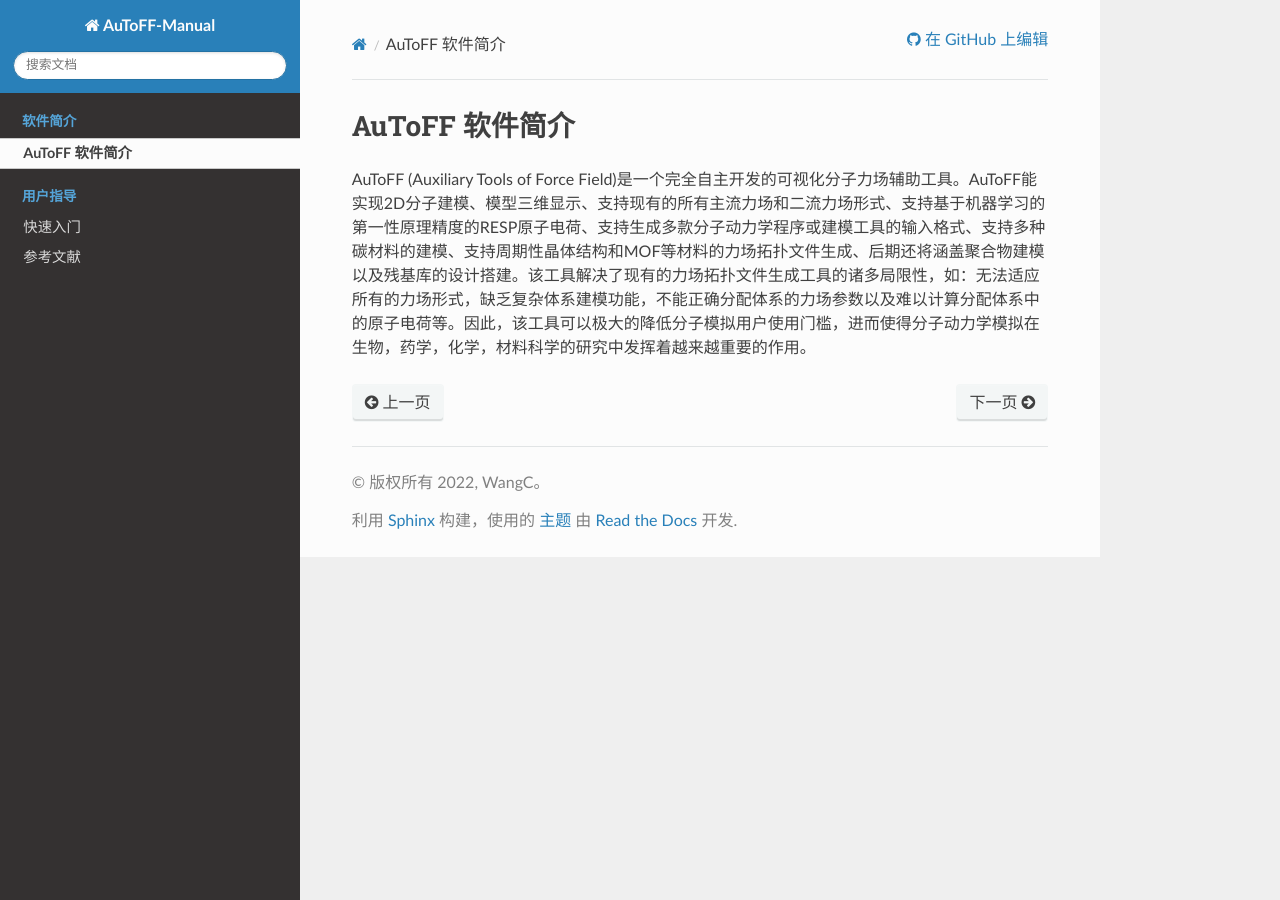
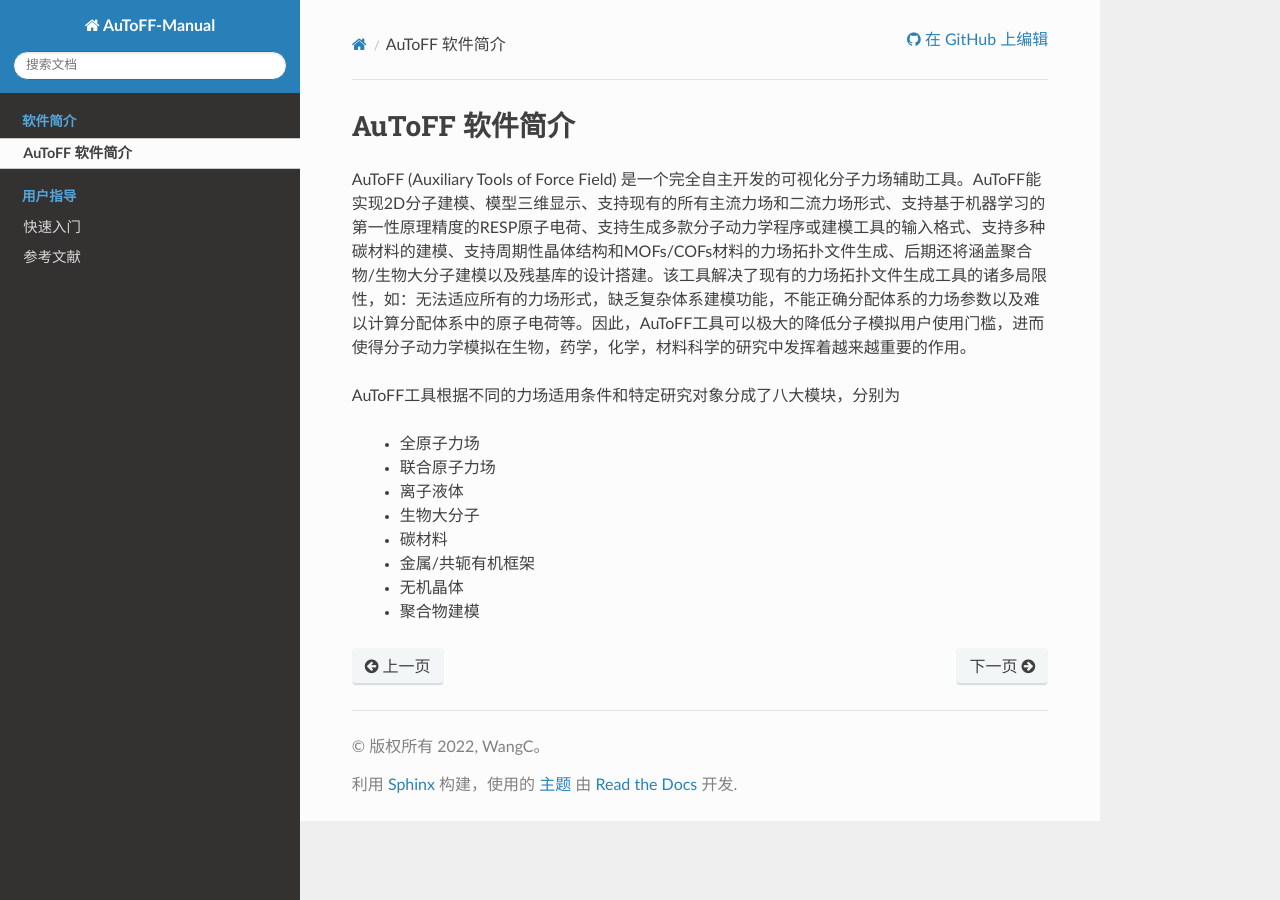
Before and after one commit to LZ0211/AuToFF-Manual, a Sphinx documentation site: the page built from source/Introduction.rst, in a window 1280 px wide. Built offline with Sphinx 7.4.7 and the Read the Docs theme 2.0.0, drawn with Linux system fonts in a browser that asks for light colours; pages that are not in the unit, such as notebooks, are missing from menus.

Commit message:
Update Introduction.rst

```diff
--- a/source/Introduction.rst
+++ b/source/Introduction.rst
@@ -1,4 +1,16 @@
 AuToFF 软件简介
 ================================================
 
-AuToFF (Auxiliary Tools of Force Field)是一个完全自主开发的可视化分子力场辅助工具。AuToFF能实现2D分子建模、模型三维显示、支持现有的所有主流力场和二流力场形式、支持基于机器学习的第一性原理精度的RESP原子电荷、支持生成多款分子动力学程序或建模工具的输入格式、支持多种碳材料的建模、支持周期性晶体结构和MOF等材料的力场拓扑文件生成、后期还将涵盖聚合物建模以及残基库的设计搭建。该工具解决了现有的力场拓扑文件生成工具的诸多局限性，如：无法适应所有的力场形式，缺乏复杂体系建模功能，不能正确分配体系的力场参数以及难以计算分配体系中的原子电荷等。因此，该工具可以极大的降低分子模拟用户使用门槛，进而使得分子动力学模拟在生物，药学，化学，材料科学的研究中发挥着越来越重要的作用。
+
+AuToFF (Auxiliary Tools of Force Field) 是一个完全自主开发的可视化分子力场辅助工具。AuToFF能实现2D分子建模、模型三维显示、支持现有的所有主流力场和二流力场形式、支持基于机器学习的第一性原理精度的RESP原子电荷、支持生成多款分子动力学程序或建模工具的输入格式、支持多种碳材料的建模、支持周期性晶体结构和MOFs/COFs材料的力场拓扑文件生成、后期还将涵盖聚合物/生物大分子建模以及残基库的设计搭建。该工具解决了现有的力场拓扑文件生成工具的诸多局限性，如：无法适应所有的力场形式，缺乏复杂体系建模功能，不能正确分配体系的力场参数以及难以计算分配体系中的原子电荷等。因此，AuToFF工具可以极大的降低分子模拟用户使用门槛，进而使得分子动力学模拟在生物，药学，化学，材料科学的研究中发挥着越来越重要的作用。
+
+AuToFF工具根据不同的力场适用条件和特定研究对象分成了八大模块，分别为
+
+ * 全原子力场
+ * 联合原子力场
+ * 离子液体
+ * 生物大分子
+ * 碳材料
+ * 金属/共轭有机框架
+ * 无机晶体
+ * 聚合物建模
```
